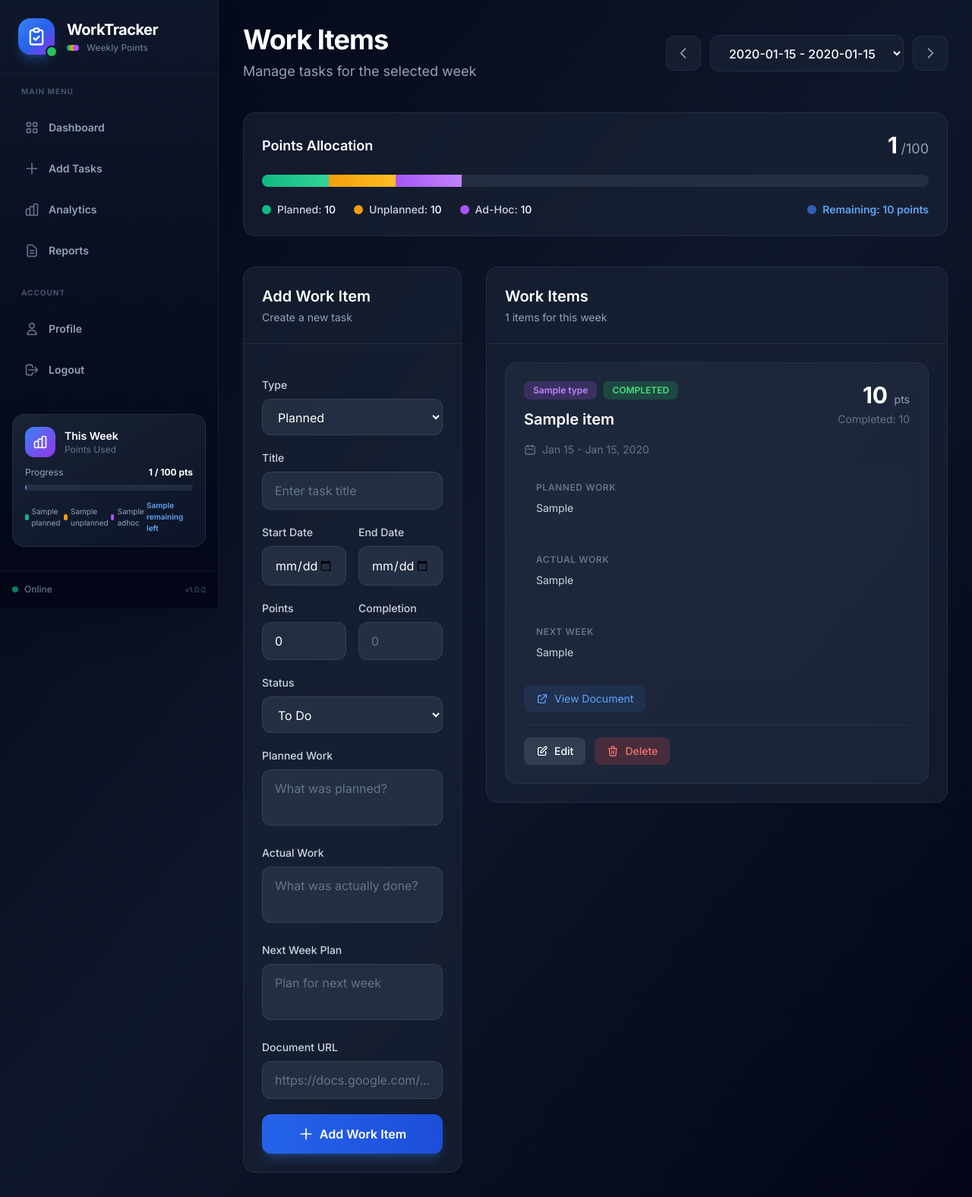
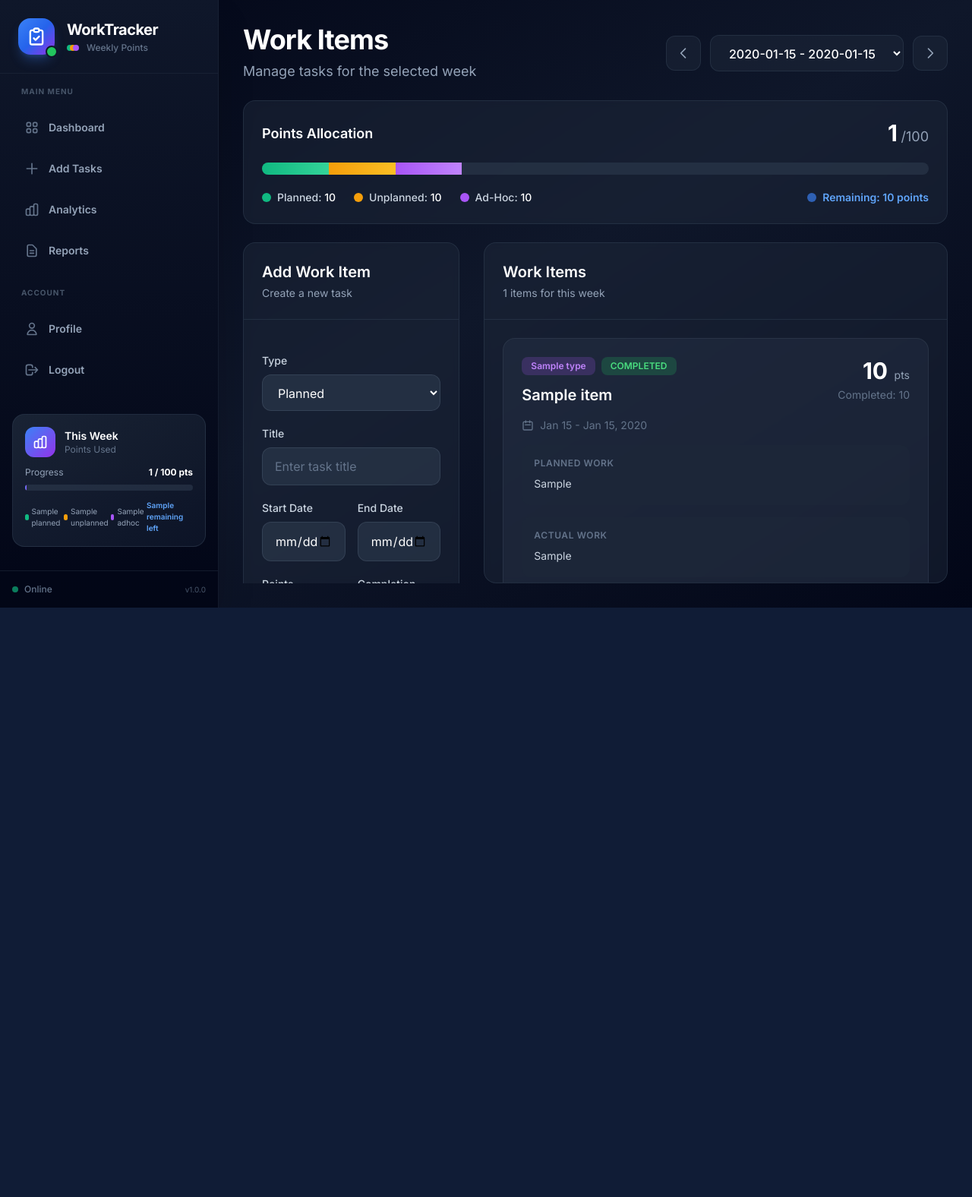
Before and after one commit to Legolasan/weekly_reporting, a Python web app: template app/templates/input.html in a window 1280 px wide. Shown: the whole page at 76% size. After the commit the page ends 800 px from the top, so only its background shows below. Run offline with Jinja, Linux system fonts and the light colour scheme; the template is opened without the code that fills it: most values are stand-ins (such as "Sample title", 1, 10 or a date in 2020); some libraries are stand-ins or nearby versions.

Commit message:
Fix work items list scrolling - scroll independently without page scroll
- Make the main content area fixed height with overflow control
- Work items list now scrolls independently within its container
- Header and points summary bar stay fixed at the top
- Better UX for viewing many work items

```diff
--- a/app/templates/base.html
+++ b/app/templates/base.html
@@ -1,5 +1,5 @@
 <!DOCTYPE html>
-<!-- v2.0.0 - Added authentication, user profiles, admin dashboard -->
+<!-- v2.1.0 - Fixed scrolling UX for work items list -->
 <html lang="en" class="dark">
 <head>
     <meta charset="UTF-8">
@@ -65,8 +65,8 @@
         }
     </style>
 </head>
-<body class="bg-gradient-to-br from-slate-950 via-slate-900 to-slate-950 text-slate-200 min-h-screen antialiased">
-    <div class="flex">
+<body class="bg-gradient-to-br from-slate-950 via-slate-900 to-slate-950 text-slate-200 h-screen overflow-hidden antialiased">
+    <div class="flex h-screen">
         <!-- Sidebar -->
         <nav class="w-72 min-h-screen bg-gradient-to-b from-slate-900 to-slate-950 border-r border-slate-800/60 fixed shadow-2xl">
             <!-- Logo Section -->
@@ -256,7 +256,7 @@
         </nav>
 
         <!-- Main Content -->
-        <main class="flex-1 ml-72 p-8 min-h-screen">
+        <main class="flex-1 ml-72 p-8 h-screen overflow-y-auto">
             {% block content %}{% endblock %}
         </main>
     </div>
--- a/app/templates/input.html
+++ b/app/templates/input.html
@@ -3,9 +3,9 @@
 {% block title %}Input - Work Tracker{% endblock %}
 
 {% block content %}
-<div class="max-w-7xl mx-auto">
-    <!-- Header with Week Navigation -->
-    <div class="mb-10 flex flex-col sm:flex-row sm:items-center sm:justify-between gap-4">
+<div class="max-w-7xl mx-auto h-[calc(100vh-4rem)] flex flex-col">
+    <!-- Header with Week Navigation - Fixed -->
+    <div class="flex-shrink-0 mb-6 flex flex-col sm:flex-row sm:items-center sm:justify-between gap-4">
         <div>
             <h1 class="text-4xl font-bold text-white tracking-tight">Work Items</h1>
             <p class="text-slate-400 mt-2 text-lg">Manage tasks for the selected week</p>
@@ -31,8 +31,8 @@
         </div>
     </div>
 
-    <!-- Points Summary Bar -->
-    <div class="bg-slate-800/50 backdrop-blur-sm rounded-2xl p-6 border border-slate-700/50 mb-10">
+    <!-- Points Summary Bar - Fixed -->
+    <div class="flex-shrink-0 bg-slate-800/50 backdrop-blur-sm rounded-2xl p-6 border border-slate-700/50 mb-6">
         <div class="flex items-center justify-between mb-5">
             <h3 class="text-lg font-semibold text-white">Points Allocation</h3>
             <div class="text-right">
@@ -71,10 +71,11 @@
         </div>
     </div>
 
-    <div class="grid grid-cols-1 lg:grid-cols-3 gap-8">
-        <!-- Add New Item Form -->
-        <div class="lg:col-span-1">
-            <div class="bg-slate-800/50 backdrop-blur-sm rounded-2xl border border-slate-700/50 sticky top-8">
+    <!-- Main Content Grid - Scrollable Area -->
+    <div class="flex-1 grid grid-cols-1 lg:grid-cols-3 gap-6 min-h-0">
+        <!-- Add New Item Form - Scrollable -->
+        <div class="lg:col-span-1 overflow-y-auto pr-2">
+            <div class="bg-slate-800/50 backdrop-blur-sm rounded-2xl border border-slate-700/50">
                 <div class="p-6 border-b border-slate-700/50">
                     <h2 class="text-xl font-semibold text-white">Add Work Item</h2>
                     <p class="text-sm text-slate-400 mt-1">Create a new task</p>
@@ -160,14 +161,14 @@
             </div>
         </div>
 
-        <!-- Items List -->
-        <div class="lg:col-span-2">
-            <div class="bg-slate-800/50 backdrop-blur-sm rounded-2xl border border-slate-700/50">
-                <div class="p-6 border-b border-slate-700/50">
+        <!-- Items List - Independently Scrollable -->
+        <div class="lg:col-span-2 flex flex-col min-h-0">
+            <div class="bg-slate-800/50 backdrop-blur-sm rounded-2xl border border-slate-700/50 flex flex-col min-h-0 h-full">
+                <div class="flex-shrink-0 p-6 border-b border-slate-700/50">
                     <h2 class="text-xl font-semibold text-white">Work Items</h2>
                     <p class="text-sm text-slate-400 mt-1">{{ items|length }} items for this week</p>
                 </div>
-                <div class="p-6">
+                <div class="flex-1 overflow-y-auto p-6">
                     {% if items %}
                     <div class="space-y-5">
                         {% for item in items %}
```
